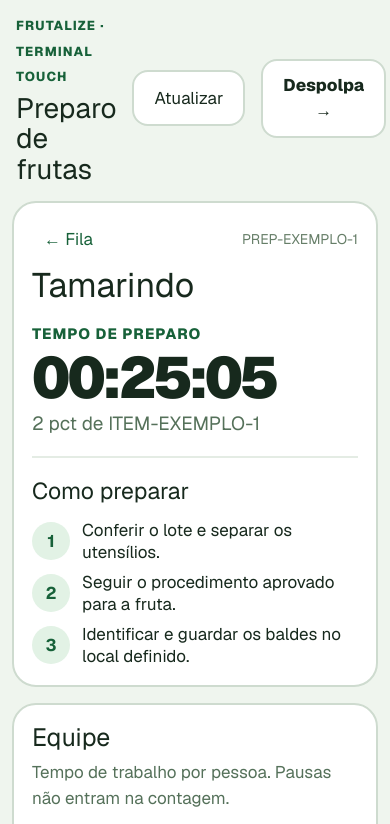
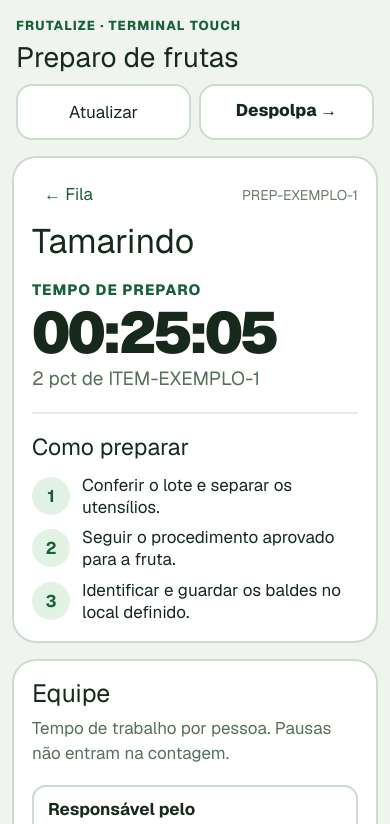
Before and after one commit to GSM-Digital/sistema-frutalize, a Next.js app: page /visualizar/preparo in a window 390 px wide. Shown: the top 824 px of the page. Built offline with nearby package versions, Linux system fonts and the light colour scheme.

Commit message:
fix: prevent mobile overflow in preparation terminal

```diff
--- a/src/app/preparation-styles.css
+++ b/src/app/preparation-styles.css
@@ -389,6 +389,23 @@
   }
 }
 @media (max-width: 767px) {
+  .prep-header {
+    align-items: stretch;
+    flex-direction: column;
+    gap: 12px;
+  }
+  .prep-header > div:first-child {
+    min-width: 0;
+  }
+  .prep-header-actions {
+    justify-content: flex-start;
+    flex-wrap: wrap;
+    gap: 8px;
+  }
+  .prep-header-actions > * {
+    flex: 1 1 120px;
+    min-width: 0;
+  }
   .prep-overview,
   .prep-active {
     grid-template-columns: 1fr;
```
